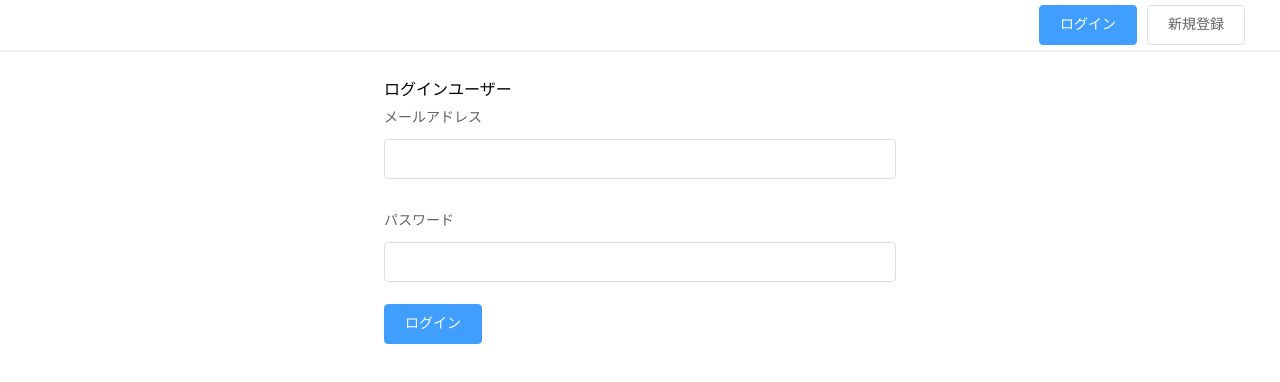
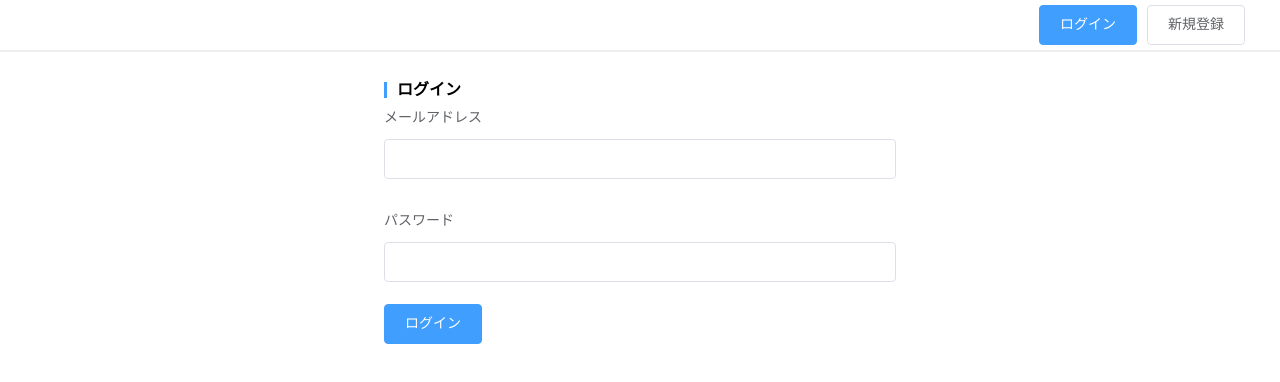
Before and after one commit to xhisashix/dd, a Nuxt app in the folder front/: page /login in a window 1280 px wide. Shown: the top 382 px of the page. Built offline with nearby package versions, Linux system fonts and the light colour scheme; no server answers.

Commit message:
タイトル修正

```diff
--- a/front/pages/login.vue
+++ b/front/pages/login.vue
@@ -2,7 +2,7 @@
 div
   .login
     .login-container
-      h1 ログインユーザー
+      Bbh1(h1='ログイン')
       el-alert(v-if="error" type="error") IDまたはパスワードが間違えています。
       el-form(:model="form")
         el-form-item(label="メールアドレス")
--- a/front/pages/register.vue
+++ b/front/pages/register.vue
@@ -1,5 +1,6 @@
 <template lang="pug">
 .register
+  Bbh1(h1='新規会員登録')
   .container
     .error-message(v-if="errors !==''")
       el-alert(title="エラーメッセージ" type="error")
```
